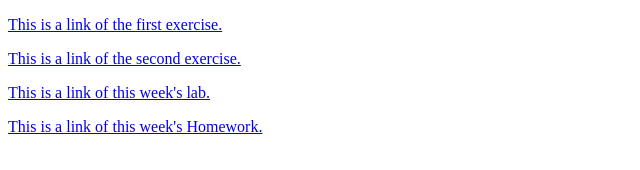
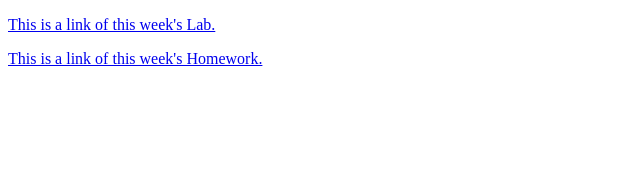
Before and after one commit to chienstarry/chienstarry.github.io, a plain HTML site: page JavaScript/javaScript.html in a window 1280 px wide. Shown: the whole page, without its empty margins (0-640 px from the left). Drawn offline with Linux system fonts and the light colour scheme.

Commit message:
Update javaScript.html

```diff
--- a/JavaScript/javaScript.html
+++ b/JavaScript/javaScript.html
@@ -6,9 +6,7 @@
 	<title></title>
 </head>
 <body>
-	<p><a href="first.html">This is a link of the first exercise.</a></p>
-	<p><a href="second.html">This is a link of the second exercise.</a></p>
-	<p><a href="third.html">This is a link of this week's lab.</a></p>
+	<p><a href="third.html">This is a link of this week's Lab.</a></p>
 	<p><a href="forth.html">This is a link of this week's Homework.</a></p>
 </body>
 </html>
```
